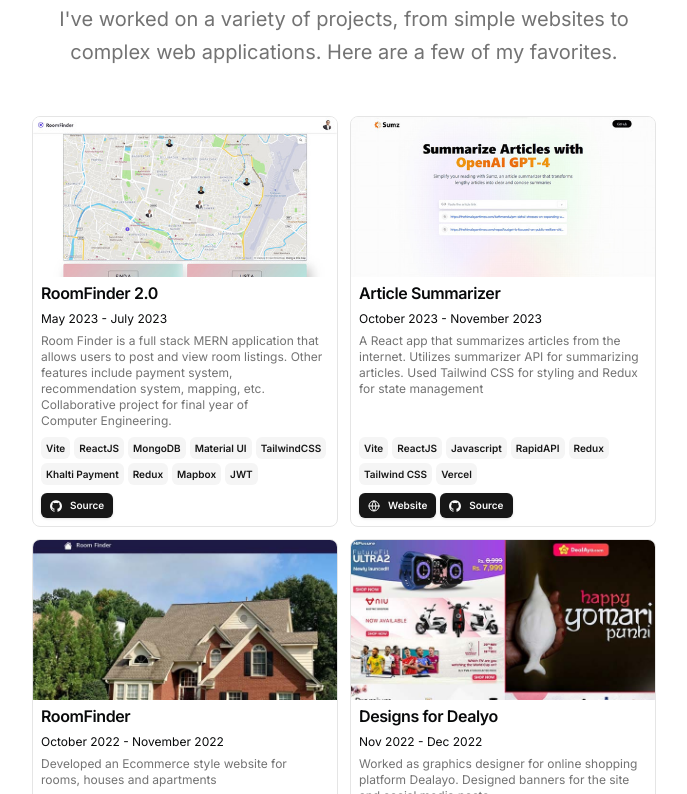
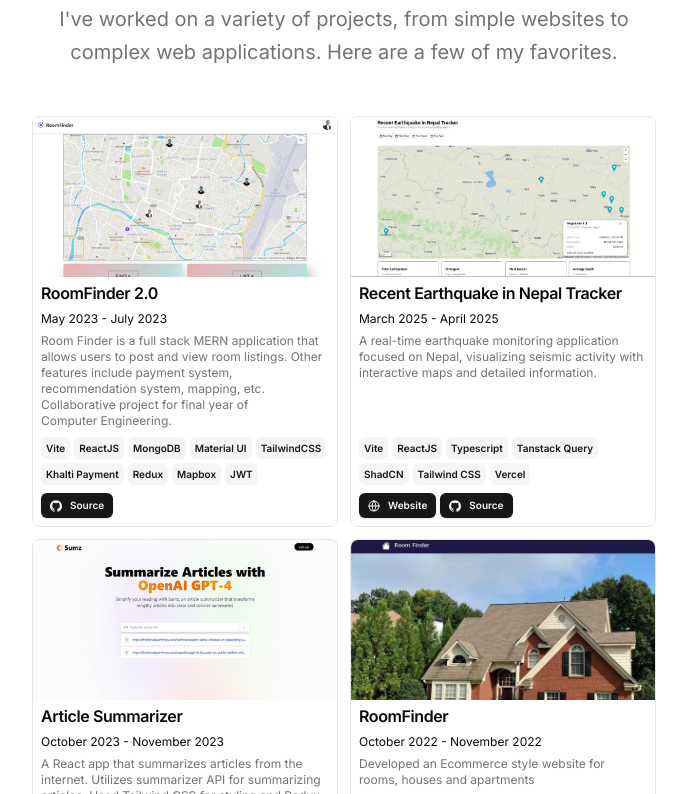
Before and after one commit to EmpSwarup/portfolio-magic, a Next.js app: page / in a window 1280 px wide. Shown: the part 1146-1940 px from the top of the page, without its empty margins (296-983 px from the left). Built offline with nearby package versions, Linux system fonts and the light colour scheme.

Commit message:
feat: add recent earthquake tracker project to resume

```diff
--- a/package.json
+++ b/package.json
@@ -46,5 +46,6 @@
     "postcss": "^8",
     "tailwindcss": "^3.4.1",
     "typescript": "^5"
-  }
+  },
+  "packageManager": "pnpm@10.6.5+sha512.cdf928fca20832cd59ec53826492b7dc25dc524d4370b6b4adbf65803d32efaa6c1c88147c0ae4e8d579a6c9eec715757b50d4fa35eea179d868eada4ed043af"
 }
--- a/src/data/resume.tsx
+++ b/src/data/resume.tsx
@@ -145,6 +145,36 @@
       image: "/work1.jpg",
     },
     {
+      title: "Recent Earthquake in Nepal Tracker",
+      href: "https://recent-earthquake-nepal.vercel.app/",
+      dates: "March 2025 - April 2025",
+      active: true,
+      description:
+        "A real-time earthquake monitoring application focused on Nepal, visualizing seismic activity with interactive maps and detailed information.",
+      technologies: [
+        "Vite",
+        "ReactJS",
+        "Typescript",
+        "Tanstack Query",
+        "ShadCN",
+        "Tailwind CSS",
+        "Vercel",
+      ],
+      links: [
+        {
+          type: "Website",
+          href: "https://recent-earthquake-nepal.vercel.app/",
+          icon: <Icons.globe className="size-3" />,
+        },
+        {
+          type: "Source",
+          href: "https://github.com/EmpSwarup/recent-earthquake-nepal",
+          icon: <Icons.github className="size-3" />,
+        },
+      ],
+      image: "/work5.jpg",
+    },
+    {
       title: "Article Summarizer",
       href: "https://sumz-article-summarizer-emp.vercel.app/",
       dates: "October 2023 - November 2023",
```
Also changed, not shown: public/work5.jpg (added).
